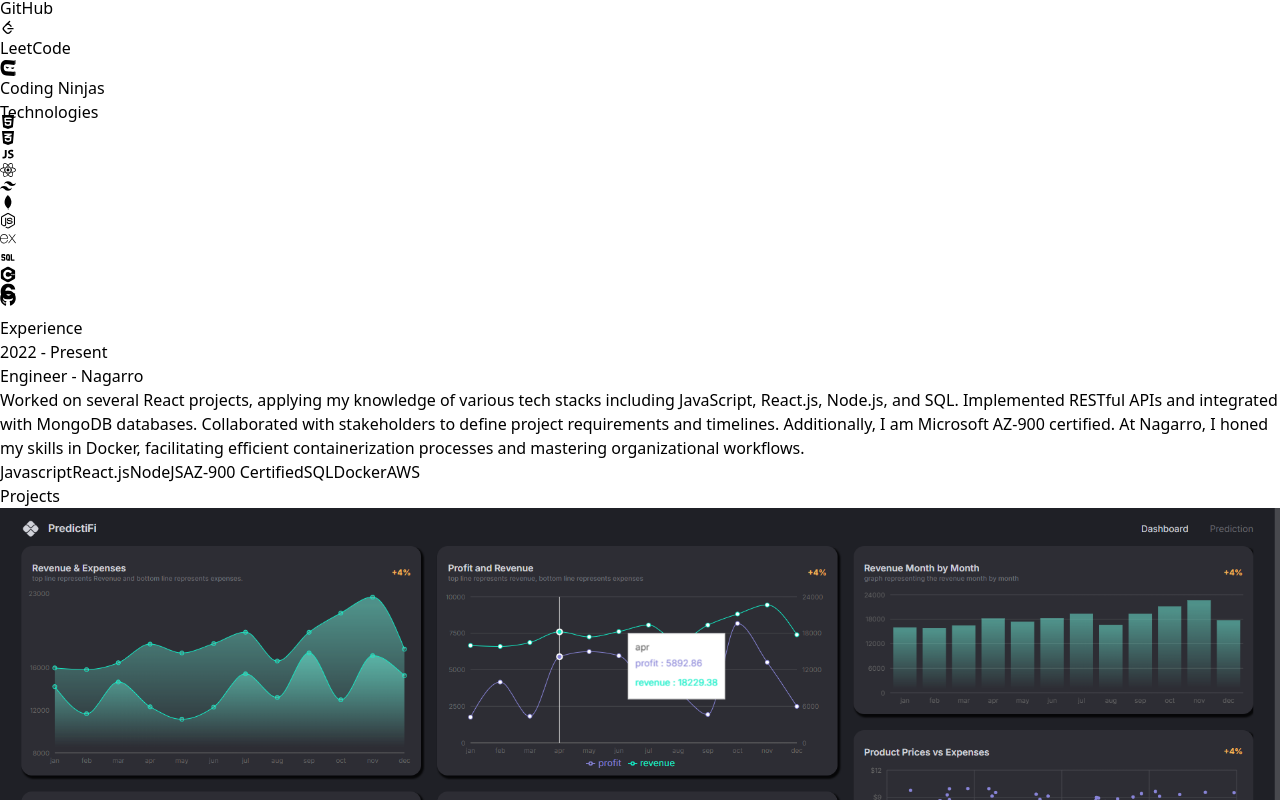
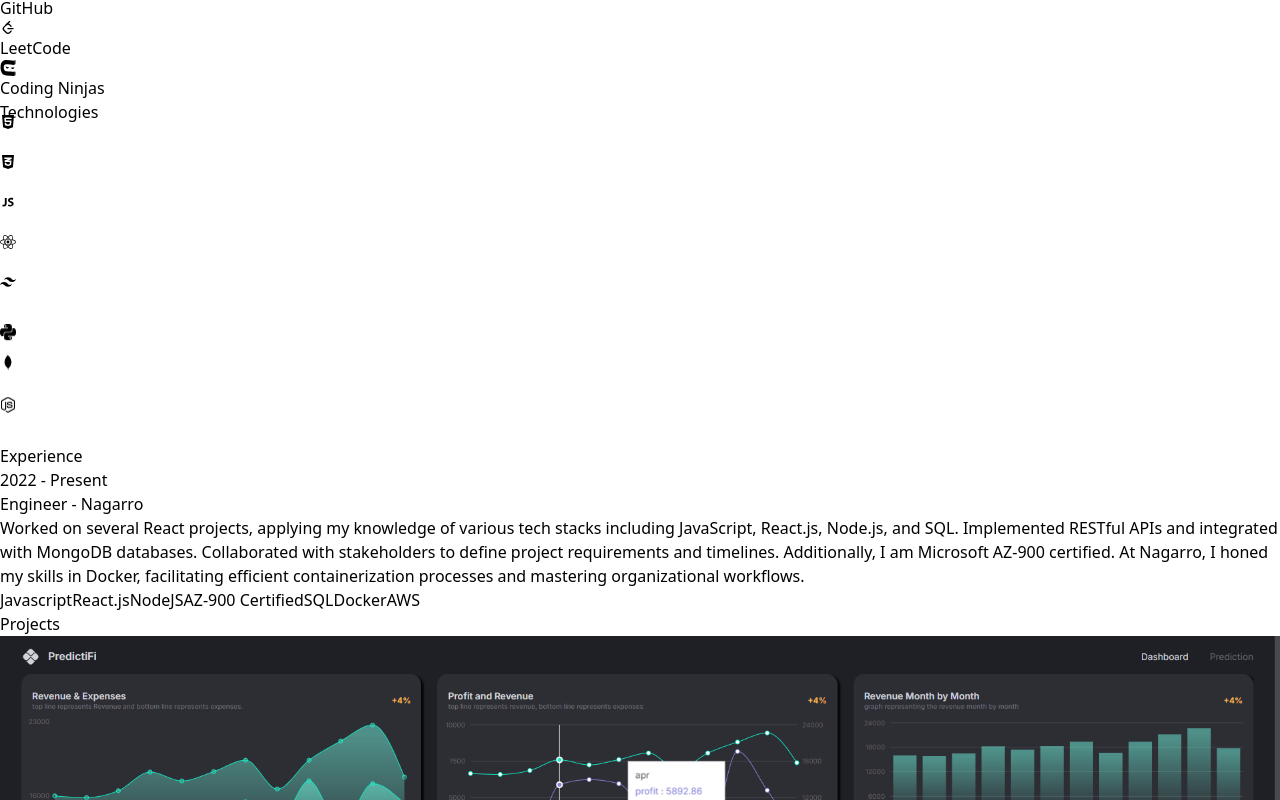
Before and after one commit to anshu1016/my-portfolio, a React (Vite) app: page / in a window 1280 px wide. Shown: the part 2680-3480 px from the top of the page. Built offline with nearby package versions, Linux system fonts and the light colour scheme.

Commit message:
Added Python

```diff
--- a/src/components/Technologies.jsx
+++ b/src/components/Technologies.jsx
@@ -9,7 +9,7 @@
   FaGithub,
 } from "react-icons/fa";
 import { DiJavascript1, DiMongodb } from "react-icons/di";
-import { SiTailwindcss, SiExpress, SiCplusplus, SiC } from "react-icons/si";
+import { SiTailwindcss, SiExpress, SiCplusplus, SiC, SiPython } from "react-icons/si";
 import { TbSql } from "react-icons/tb";
 
 const Technologies = () => {
@@ -25,6 +25,15 @@
     },
   });
 
+  const hoverTextVariants = {
+    hidden: { opacity: 0, y: -20 },
+    visible: {
+      opacity: 1,
+      y: 0,
+      transition: { duration: 0.3, ease: "easeInOut" },
+    },
+  };
+
   return (
     <div className="border-b border-neutral-900 pb-24">
       <motion.h1
@@ -39,133 +48,144 @@
         whileInView={{ opacity: 1, x: 0 }}
         initial={{ opacity: 0, x: -100 }}
         transition={{ duration: 1.5 }}
-        className="flex flex-wrap items-center justify-center gap-4"
+        className="flex flex-wrap items-center justify-center gap-8"
       >
+        {/** Icon with hover animation **/}
         <motion.div
           variants={iconVariants(2.5)}
           initial="initial"
           animate="animate"
-          className="rounded-2xl border-4 border-neutral-800 p-4 cursor-pointer"
+          whileHover="visible"
+          className="relative rounded-2xl border-4 border-neutral-800 p-4 cursor-pointer"
         >
           <FaHtml5 className="text-7xl text-orange-600" />
+          <motion.div
+            variants={hoverTextVariants}
+            initial="hidden"
+            className="absolute left-1/2 bottom-[-30px] -translate-x-1/2 text-sm text-center text-white bg-black py-1 px-3 rounded-lg"
+          >
+            HTML5
+          </motion.div>
         </motion.div>
 
         <motion.div
           variants={iconVariants(3)}
           initial="initial"
           animate="animate"
-          className="rounded-2xl border-4 border-neutral-800 p-4 cursor-pointer"
+          whileHover="visible"
+          className="relative rounded-2xl border-4 border-neutral-800 p-4 cursor-pointer"
         >
           <FaCss3Alt className="text-7xl text-blue-600" />
+          <motion.div
+            variants={hoverTextVariants}
+            initial="hidden"
+            className="absolute left-1/2 bottom-[-30px] -translate-x-1/2 text-sm text-center text-white bg-black py-1 px-3 rounded-lg"
+          >
+            CSS3
+          </motion.div>
         </motion.div>
 
         <motion.div
           variants={iconVariants(4)}
           initial="initial"
           animate="animate"
-          className="rounded-2xl border-4 border-neutral-800 p-4 cursor-pointer"
+          whileHover="visible"
+          className="relative rounded-2xl border-4 border-neutral-800 p-4 cursor-pointer"
         >
           <DiJavascript1 className="text-7xl text-yellow-600" />
+          <motion.div
+            variants={hoverTextVariants}
+            initial="hidden"
+            className="absolute left-1/2 bottom-[-30px] -translate-x-1/2 text-sm text-center text-white bg-black py-1 px-3 rounded-lg"
+          >
+            JavaScript
+          </motion.div>
         </motion.div>
 
         <motion.div
           variants={iconVariants(5)}
           initial="initial"
           animate="animate"
-          className="rounded-2xl border-4 border-neutral-800 p-4 cursor-pointer"
+          whileHover="visible"
+          className="relative rounded-2xl border-4 border-neutral-800 p-4 cursor-pointer"
         >
           <FaReact className="text-7xl text-cyan-400" />
+          <motion.div
+            variants={hoverTextVariants}
+            initial="hidden"
+            className="absolute left-1/2 bottom-[-30px] -translate-x-1/2 text-sm text-center text-white bg-black py-1 px-3 rounded-lg"
+          >
+            React
+          </motion.div>
         </motion.div>
 
         <motion.div
           variants={iconVariants(6)}
           initial="initial"
           animate="animate"
-          className="rounded-2xl border-4 border-neutral-800 p-4 cursor-pointer"
+          whileHover="visible"
+          className="relative rounded-2xl border-4 border-neutral-800 p-4 cursor-pointer"
         >
           <SiTailwindcss className="text-7xl text-blue-400" />
+          <motion.div
+            variants={hoverTextVariants}
+            initial="hidden"
+            className="absolute left-1/2 bottom-[-30px] -translate-x-1/2 text-sm text-center text-white bg-black py-1 px-3 rounded-lg"
+          >
+            Tailwind CSS
+          </motion.div>
+        </motion.div>
+
+        <motion.div
+          variants={iconVariants(14)}
+          initial="initial"
+          animate="animate"
+          whileHover="visible"
+          className="relative rounded-2xl border-4 border-neutral-800 p-4 cursor-pointer"
+        >
+          <SiPython className="text-7xl text-blue-400" />
+          <motion.div
+            variants={hoverTextVariants}
+            initial="hidden"
+            className="absolute left-1/2 bottom-[-30px] -translate-x-1/2 text-sm text-center text-white bg-black py-1 px-3 rounded-lg"
+          >
+            Python
+          </motion.div>
         </motion.div>
 
         <motion.div
           variants={iconVariants(7)}
           initial="initial"
           animate="animate"
-          className="rounded-2xl border-4 border-neutral-800 p-4 cursor-pointer"
+          whileHover="visible"
+          className="relative rounded-2xl border-4 border-neutral-800 p-4 cursor-pointer"
         >
           <DiMongodb className="text-7xl text-green-500" />
+          <motion.div
+            variants={hoverTextVariants}
+            initial="hidden"
+            className="absolute left-1/2 bottom-[-30px] -translate-x-1/2 text-sm text-center text-white bg-black py-1 px-3 rounded-lg"
+          >
+            MongoDB
+          </motion.div>
         </motion.div>
 
         <motion.div
           variants={iconVariants(8)}
           initial="initial"
           animate="animate"
-          className="rounded-2xl border-4 border-neutral-800 p-4 cursor-pointer"
+          whileHover="visible"
+          className="relative rounded-2xl border-4 border-neutral-800 p-4 cursor-pointer"
         >
           <FaNodeJs className="text-7xl text-green-500" />
+          <motion.div
+            variants={hoverTextVariants}
+            initial="hidden"
+            className="absolute left-1/2 bottom-[-30px] -translate-x-1/2 text-sm text-center text-white bg-black py-1 px-3 rounded-lg"
+          >
+            Node.js
+          </motion.div>
         </motion.div>
-
-        <motion.div
-          variants={iconVariants(9)}
-          initial="initial"
-          animate="animate"
-          className="rounded-2xl border-4 border-neutral-800 p-4 cursor-pointer"
-        >
-          <SiExpress className="text-7xl text-gray-600" />
-        </motion.div>
-
-        {/* <motion.div
-          variants={iconVariants(10)}
-          initial="initial"
-          animate="animate"
-          className="rounded-2xl border-4 border-neutral-800 p-4 cursor-pointer"
-        >
-          <FaAws className="text-7xl text-orange-500" />
-        </motion.div> */}
-
-        <motion.div
-          variants={iconVariants(11)}
-          initial="initial"
-          animate="animate"
-          className="rounded-2xl border-4 border-neutral-800 p-4 cursor-pointer"
-        >
-          <TbSql className="text-7xl text-sky-700" />
-        </motion.div>
-
-        <motion.div
-          variants={iconVariants(12)}
-          initial="initial"
-          animate="animate"
-          className="rounded-2xl border-4 border-neutral-800 p-4 cursor-pointer"
-        >
-          <SiCplusplus className="text-7xl text-blue-600" />
-        </motion.div>
-
-        <motion.div
-          variants={iconVariants(13)}
-          initial="initial"
-          animate="animate"
-          className="rounded-2xl border-4 border-neutral-800 p-4 cursor-pointer"
-        >
-          <SiC className="text-7xl text-blue-800" />
-        </motion.div>
-
-        <motion.div
-          variants={iconVariants(7)}
-          initial="initial"
-          animate="animate"
-          className="rounded-2xl border-4 border-neutral-800 p-4 cursor-pointer"
-        >
-          <FaGithub className="text-7xl text-black-500" />
-        </motion.div>
-
-        {/* <motion.div
-          variants={iconVariants(14)}
-          initial="initial"
-          animate="animate"
-          className="rounded-2xl border-4 border-neutral-800 p-4 cursor-pointer"
-        >
-          <SiDataquest className="text-7xl text-blue-800" />
-        </motion.div> */}
       </motion.div>
     </div>
   );
```
